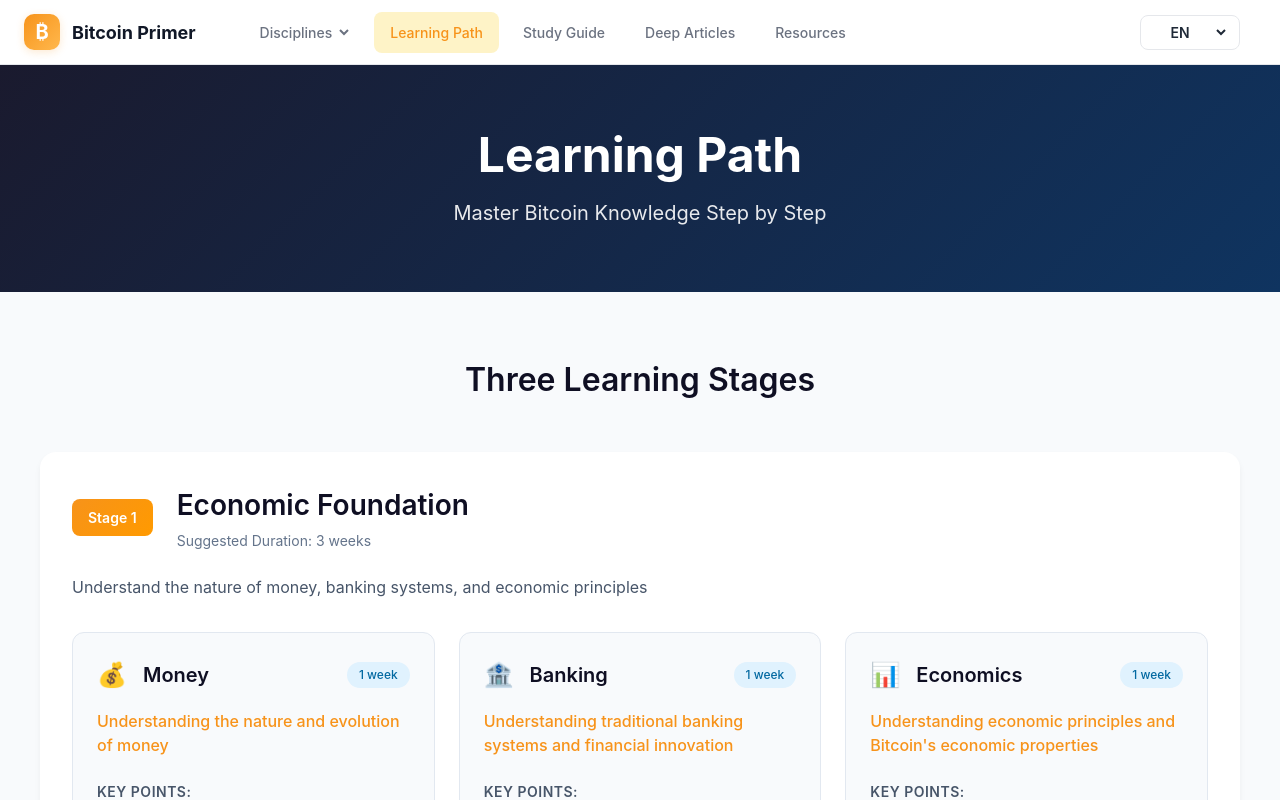
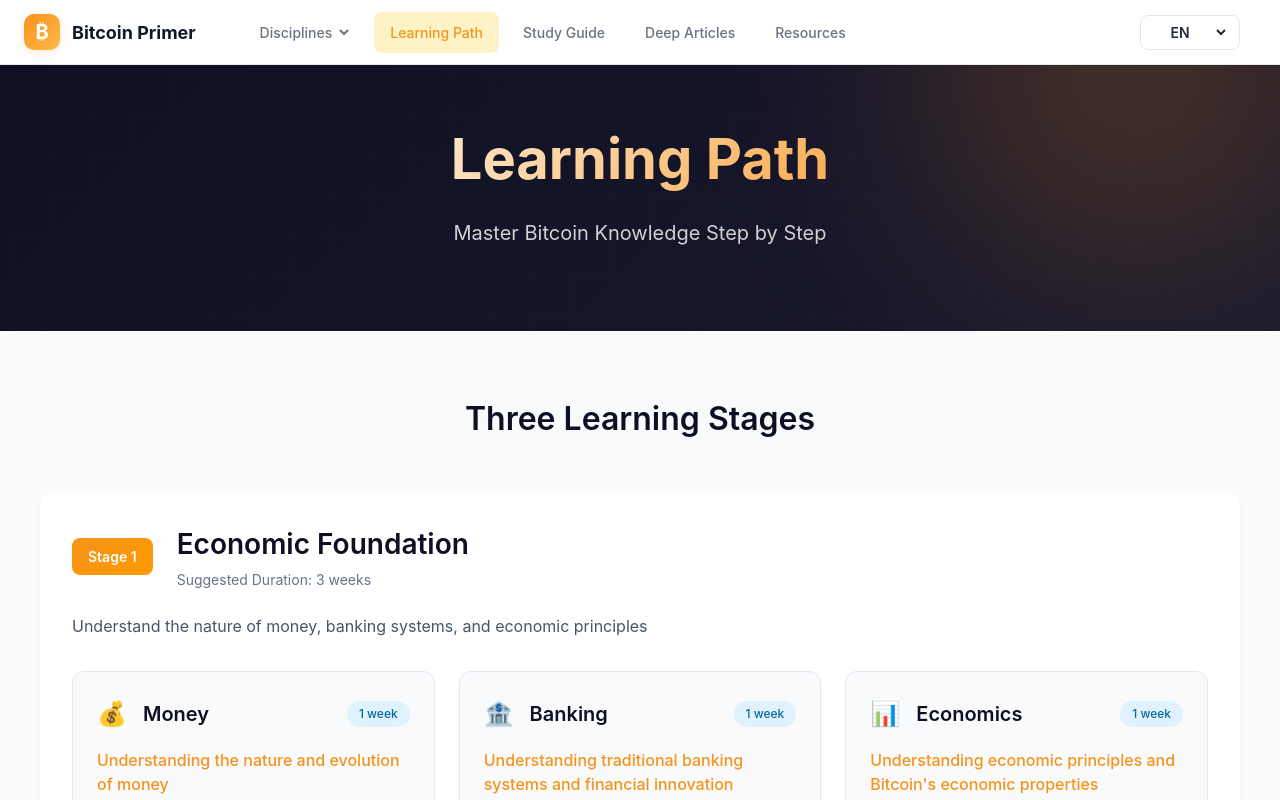
Before and after one commit to adshao/bitcoin-primer, a React (Vite) app: page /learning-path in a window 1280 px wide. Shown: the top 800 px of the page. Built offline with nearby package versions, Linux system fonts and the light colour scheme.

Commit message:
Update header style
Signed-off-by: adshao <tjusgj@gmail.com>

```diff
--- a/src/i18n/locales/zh/resources.json
+++ b/src/i18n/locales/zh/resources.json
@@ -1,5 +1,5 @@
 {
-  "title": "资源",
+  "title": "资源汇总",
   "subtitle": "精选学习材料和工具",
   "sections": {
     "books": "推荐书籍",
--- a/src/pages/Articles.css
+++ b/src/pages/Articles.css
@@ -62,35 +62,6 @@
   font-size: 1.25rem;
   line-height: 1.8;
   color: rgba(255, 255, 255, 0.8);
-  margin-bottom: 2rem;
-}
-
-.articles-stats {
-  display: flex;
-  align-items: center;
-  justify-content: center;
-  gap: 1.5rem;
-  font-size: 1rem;
-}
-
-.stat-item {
-  display: flex;
-  align-items: center;
-  gap: 0.5rem;
-}
-
-.stat-number {
-  font-size: 1.75rem;
-  font-weight: 700;
-  color: #f7931a;
-}
-
-.stat-label {
-  color: rgba(255, 255, 255, 0.7);
-}
-
-.stat-divider {
-  color: rgba(255, 255, 255, 0.3);
 }
 
 /* Articles Main */
--- a/src/pages/Articles.jsx
+++ b/src/pages/Articles.jsx
@@ -76,17 +76,6 @@
           <p className="articles-subtitle">
             {t('articlesPage.subtitle')}
           </p>
-          <div className="articles-stats">
-            <span className="stat-item">
-              <span className="stat-number">{allArticles.length}</span>
-              <span className="stat-label">{t('articlesPage.articlesCount')}</span>
-            </span>
-            <span className="stat-divider">•</span>
-            <span className="stat-item">
-              <span className="stat-number">9</span>
-              <span className="stat-label">{t('articlesPage.disciplinesCount')}</span>
-            </span>
-          </div>
         </div>
       </section>
 
--- a/src/pages/LearningPath.css
+++ b/src/pages/LearningPath.css
@@ -4,28 +4,74 @@
   min-height: 100vh;
 }
 
-/* Hero Section */
+/* Animation for grid pattern */
+@keyframes grid-slide {
+  0% {
+    transform: translate(0, 0);
+  }
+  100% {
+    transform: translate(40px, 40px);
+  }
+}
+
+/* Hero Section - matching Articles page style */
 .path-hero {
-  background: linear-gradient(135deg, #1a1a2e, #0f3460);
+  position: relative;
+  padding: 4rem 2rem 5rem;
+  background: linear-gradient(135deg, #0f0f23, #1a1a2e);
   color: white;
-  padding: 4rem 2rem;
+  overflow: hidden;
+}
+
+.path-hero-background {
+  position: absolute;
+  inset: 0;
+  pointer-events: none;
+}
+
+.path-grid-pattern {
+  position: absolute;
+  inset: 0;
+  background-image:
+    linear-gradient(rgba(255, 255, 255, 0.02) 1px, transparent 1px),
+    linear-gradient(90deg, rgba(255, 255, 255, 0.02) 1px, transparent 1px);
+  background-size: 40px 40px;
+  animation: grid-slide 30s linear infinite;
+}
+
+.path-gradient-orb {
+  position: absolute;
+  width: 600px;
+  height: 600px;
+  background: radial-gradient(circle, rgba(247, 147, 26, 0.3) 0%, transparent 70%);
+  border-radius: 50%;
+  top: -300px;
+  right: -150px;
+  filter: blur(100px);
+}
+
+.path-hero-content {
+  position: relative;
+  z-index: 1;
+  max-width: 800px;
+  margin: 0 auto;
   text-align: center;
 }
 
-.path-hero-content {
-  max-width: 900px;
-  margin: 0 auto;
-}
-
 .path-title {
-  font-size: 3rem;
+  font-size: clamp(2.5rem, 5vw, 3.5rem);
   font-weight: 700;
-  margin-bottom: 1rem;
+  margin-bottom: 1.5rem;
+  background: linear-gradient(135deg, #ffffff, #f7931a);
+  -webkit-background-clip: text;
+  -webkit-text-fill-color: transparent;
+  background-clip: text;
 }
 
 .path-subtitle {
   font-size: 1.25rem;
-  color: rgba(255, 255, 255, 0.9);
+  line-height: 1.8;
+  color: rgba(255, 255, 255, 0.8);
 }
 
 /* Stages Section */
--- a/src/pages/LearningPath.jsx
+++ b/src/pages/LearningPath.jsx
@@ -56,6 +56,10 @@
     <div className="learning-path">
       <SEO {...seoData} />
       <section className="path-hero">
+        <div className="path-hero-background">
+          <div className="path-grid-pattern"></div>
+          <div className="path-gradient-orb"></div>
+        </div>
         <div className="path-hero-content">
           <h1 className="path-title">{t('learningPath:title')}</h1>
           <p className="path-subtitle">
--- a/src/pages/Resources.css
+++ b/src/pages/Resources.css
@@ -4,27 +4,73 @@
   min-height: 100vh;
 }
 
-/* Hero Section */
+/* Animation for grid pattern */
+@keyframes grid-slide {
+  0% {
+    transform: translate(0, 0);
+  }
+  100% {
+    transform: translate(40px, 40px);
+  }
+}
+
+/* Hero Section - matching other pages style */
 .resources-hero {
-  background: linear-gradient(135deg, #16213e, #0f3460);
+  position: relative;
+  padding: 4rem 2rem 5rem;
+  background: linear-gradient(135deg, #0f0f23, #1a1a2e);
   color: white;
-  padding: 4rem 2rem;
+  overflow: hidden;
+}
+
+.resources-hero-background {
+  position: absolute;
+  inset: 0;
+  pointer-events: none;
+}
+
+.resources-grid-pattern {
+  position: absolute;
+  inset: 0;
+  background-image:
+    linear-gradient(rgba(255, 255, 255, 0.02) 1px, transparent 1px),
+    linear-gradient(90deg, rgba(255, 255, 255, 0.02) 1px, transparent 1px);
+  background-size: 40px 40px;
+  animation: grid-slide 30s linear infinite;
+}
+
+.resources-gradient-orb {
+  position: absolute;
+  width: 600px;
+  height: 600px;
+  background: radial-gradient(circle, rgba(247, 147, 26, 0.3) 0%, transparent 70%);
+  border-radius: 50%;
+  top: -300px;
+  right: -150px;
+  filter: blur(100px);
+}
+
+.resources-hero-content {
+  position: relative;
+  z-index: 1;
+  max-width: 800px;
+  margin: 0 auto;
   text-align: center;
 }
 
-.resources-hero-content {
-  max-width: 800px;
-  margin: 0 auto;
-}
-
 .resources-title {
-  font-size: 3rem;
+  font-size: clamp(2.5rem, 5vw, 3.5rem);
   font-weight: 700;
-  margin-bottom: 1rem;
+  margin-bottom: 1.5rem;
+  background: linear-gradient(135deg, #ffffff, #f7931a);
+  -webkit-background-clip: text;
+  -webkit-text-fill-color: transparent;
+  background-clip: text;
 }
 
 .resources-subtitle {
   font-size: 1.25rem;
+  line-height: 1.8;
   color: rgba(255, 255, 255, 0.8);
 }
 
@@ -455,9 +501,8 @@
 
 .tips-title {
   font-size: 2rem;
-  font-weight: 600;
-  color: white;
   margin-bottom: 2rem;
+  color: white !important;
 }
 
 .tips-content {
--- a/src/pages/Resources.jsx
+++ b/src/pages/Resources.jsx
@@ -216,6 +216,10 @@
     <div className="resources">
       <SEO {...seoData} />
       <section className="resources-hero">
+        <div className="resources-hero-background">
+          <div className="resources-grid-pattern"></div>
+          <div className="resources-gradient-orb"></div>
+        </div>
         <div className="resources-hero-content">
           <h1 className="resources-title">{t('title')}</h1>
           <p className="resources-subtitle">
--- a/src/pages/StudyGuide.css
+++ b/src/pages/StudyGuide.css
@@ -4,28 +4,74 @@
   min-height: 100vh;
 }
 
-/* Hero Section */
+/* Animation for grid pattern */
+@keyframes grid-slide {
+  0% {
+    transform: translate(0, 0);
+  }
+  100% {
+    transform: translate(40px, 40px);
+  }
+}
+
+/* Hero Section - matching Learning Path style */
 .guide-hero {
-  background: linear-gradient(135deg, #1a1a2e, #0f3460);
+  position: relative;
+  padding: 4rem 2rem 5rem;
+  background: linear-gradient(135deg, #0f0f23, #1a1a2e);
   color: white;
-  padding: 4rem 2rem;
+  overflow: hidden;
+}
+
+.guide-hero-background {
+  position: absolute;
+  inset: 0;
+  pointer-events: none;
+}
+
+.guide-grid-pattern {
+  position: absolute;
+  inset: 0;
+  background-image:
+    linear-gradient(rgba(255, 255, 255, 0.02) 1px, transparent 1px),
+    linear-gradient(90deg, rgba(255, 255, 255, 0.02) 1px, transparent 1px);
+  background-size: 40px 40px;
+  animation: grid-slide 30s linear infinite;
+}
+
+.guide-gradient-orb {
+  position: absolute;
+  width: 600px;
+  height: 600px;
+  background: radial-gradient(circle, rgba(247, 147, 26, 0.3) 0%, transparent 70%);
+  border-radius: 50%;
+  top: -300px;
+  right: -150px;
+  filter: blur(100px);
+}
+
+.guide-hero-content {
+  position: relative;
+  z-index: 1;
+  max-width: 800px;
+  margin: 0 auto;
   text-align: center;
 }
 
-.guide-hero-content {
-  max-width: 800px;
-  margin: 0 auto;
-}
-
 .guide-title {
-  font-size: 3rem;
+  font-size: clamp(2.5rem, 5vw, 3.5rem);
   font-weight: 700;
-  margin-bottom: 1rem;
+  margin-bottom: 1.5rem;
+  background: linear-gradient(135deg, #ffffff, #f7931a);
+  -webkit-background-clip: text;
+  -webkit-text-fill-color: transparent;
+  background-clip: text;
 }
 
 .guide-subtitle {
   font-size: 1.25rem;
-  color: rgba(255, 255, 255, 0.9);
+  line-height: 1.8;
+  color: rgba(255, 255, 255, 0.8);
 }
 
 /* Common Section Title */
--- a/src/pages/StudyGuide.jsx
+++ b/src/pages/StudyGuide.jsx
@@ -37,6 +37,10 @@
     <div className="study-guide">
       <SEO {...seoData} />
       <section className="guide-hero">
+        <div className="guide-hero-background">
+          <div className="guide-grid-pattern"></div>
+          <div className="guide-gradient-orb"></div>
+        </div>
         <div className="guide-hero-content">
           <h1 className="guide-title">{t('studyGuide:title')}</h1>
           <p className="guide-subtitle">
```
